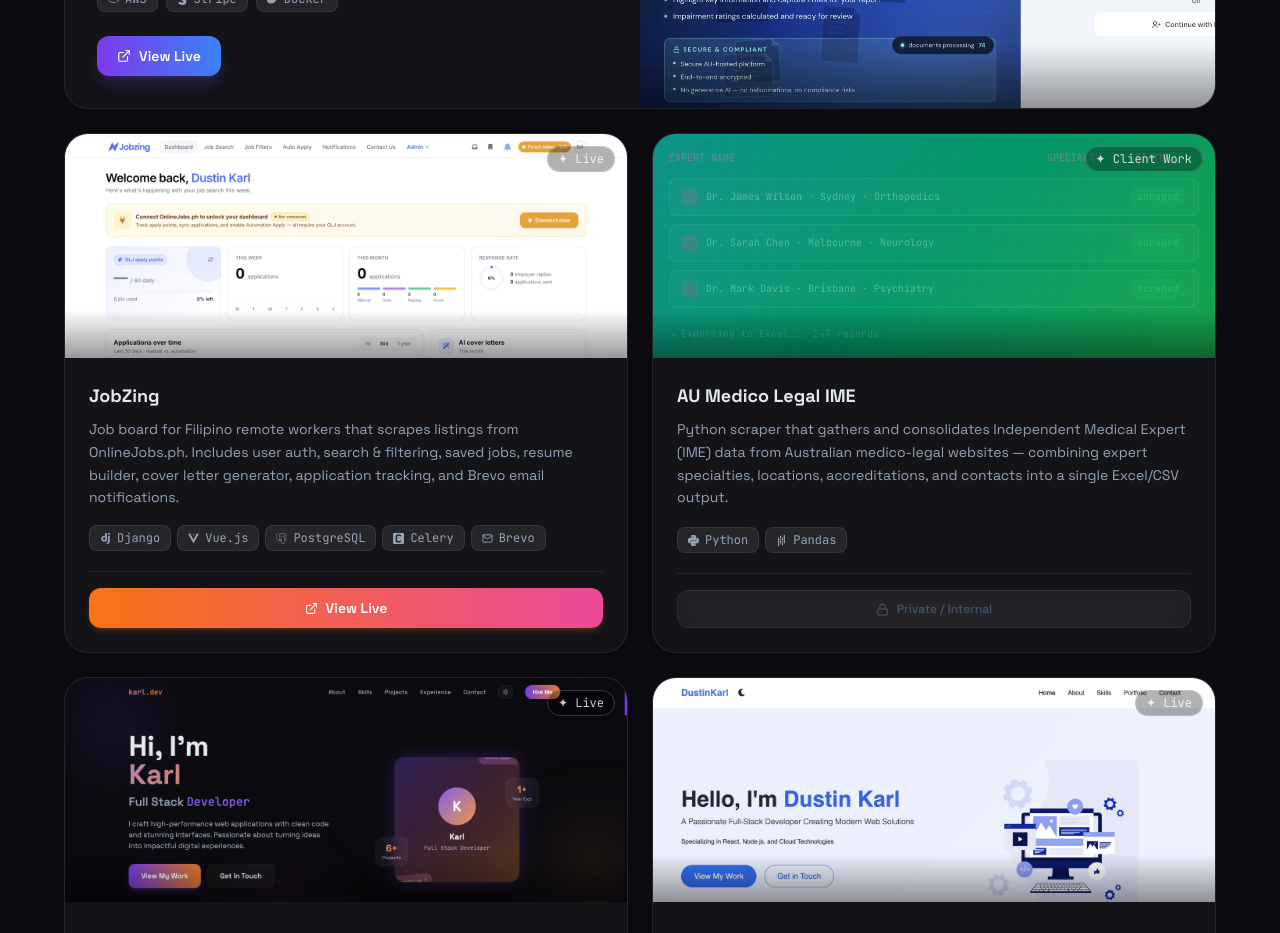
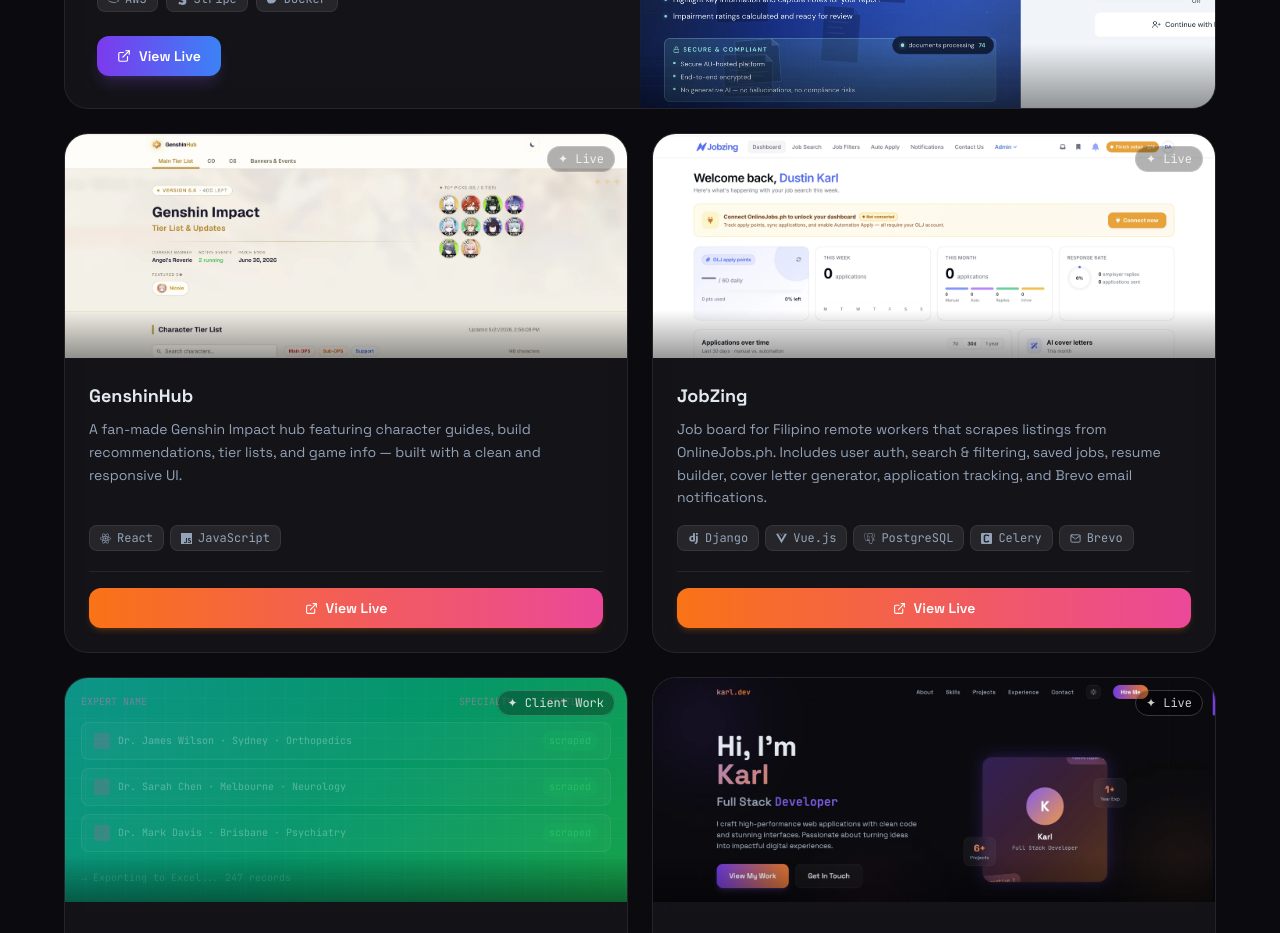
Before and after one commit to DustinKarl004/Karl_Portfolio, a React (Vite) app: page / in a window 1280 px wide. Shown: the part 2220-3153 px from the top of the page. Built offline with nearby package versions, Linux system fonts and the light colour scheme.

Commit message:
version 7

```diff
--- a/src/components/Projects.jsx
+++ b/src/components/Projects.jsx
@@ -492,6 +492,16 @@
 
 const cards = [
   {
+    id: 11,
+    title: 'GenshinHub',
+    description: 'A fan-made Genshin Impact hub featuring character guides, build recommendations, tier lists, and game info — built with a clean and responsive UI.',
+    tags: ['React', 'JavaScript'],
+    gradientStyle: { background: 'linear-gradient(135deg, #1a3a5c 0%, #2563eb 50%, #7c3aed 100%)' },
+    image: '/genshinhub.webp',
+    github: null,
+    live: 'https://genshin-hub-nu.vercel.app/',
+  },
+  {
     id: 2,
     title: 'JobZing',
     description: 'Job board for Filipino remote workers that scrapes listings from OnlineJobs.ph. Includes user auth, search & filtering, saved jobs, resume builder, cover letter generator, application tracking, and Brevo email notifications.',
```
Also changed, not shown: public/genshinhub.png (added), public/genshinhub.webp (added).
